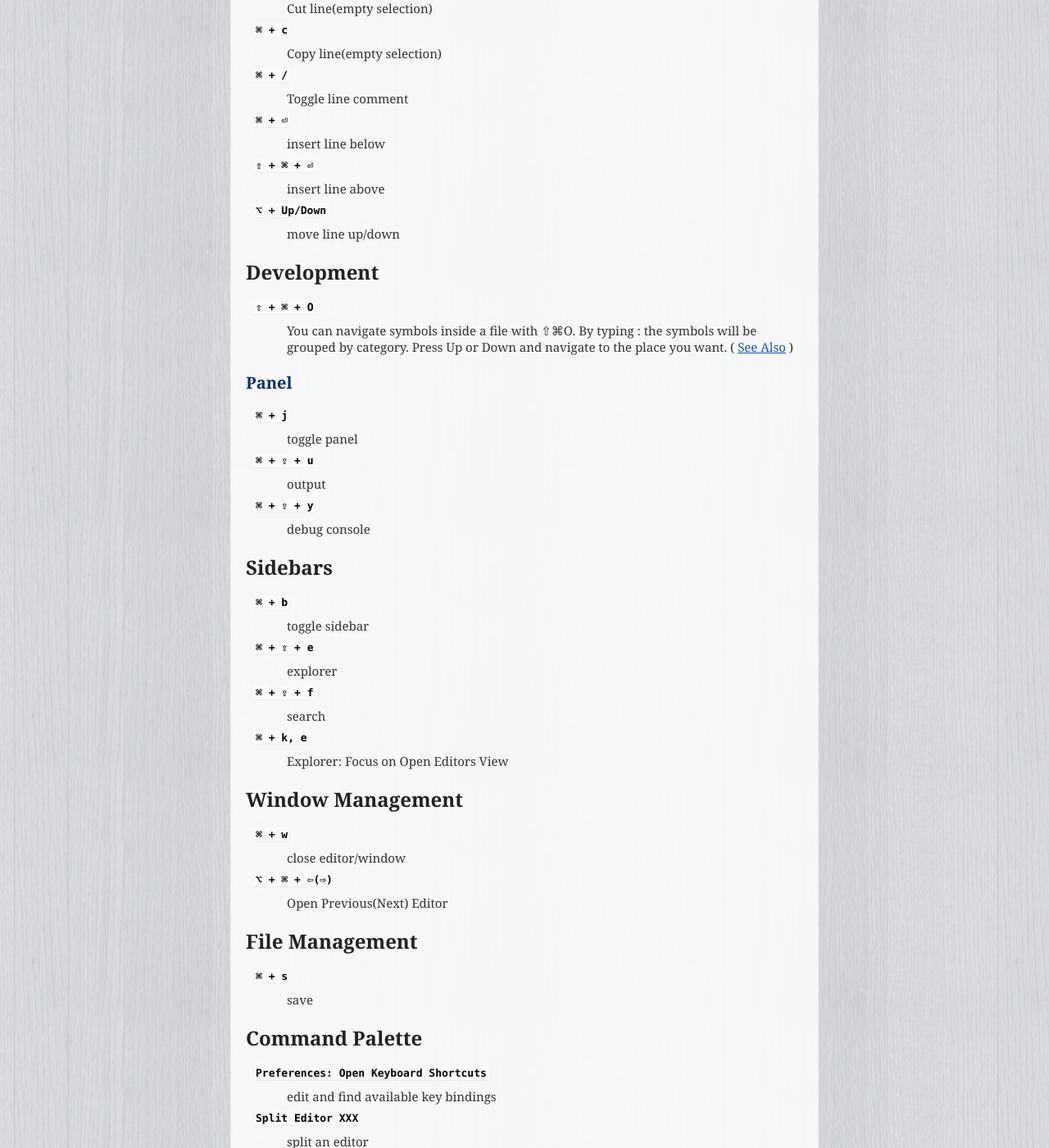
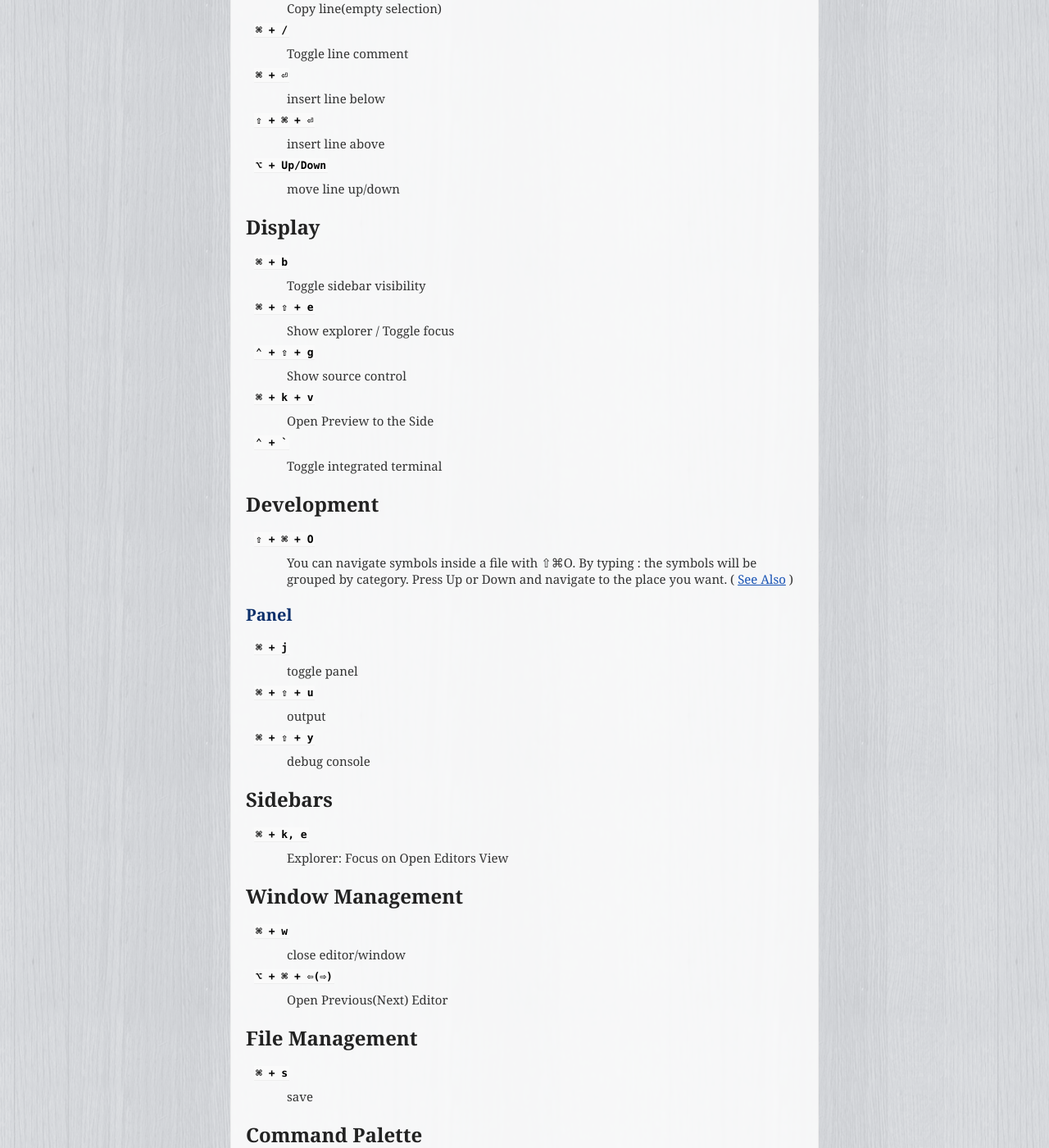
Before and after one commit to uraitakahito/shortcuts, a Sphinx documentation site: the page built from source/vscode.rst, in a window 1280 px wide and 1400 px high, scrolled down 1272 px. Shown: the whole window at 82% size. Built offline with Sphinx 7.4.7, drawn with Linux system fonts in a browser that asks for light colours; some of the changed text lies outside the part shown.

Commit message:
Modify vscode shortcuts.

````diff
--- a/source/vscode.rst
+++ b/source/vscode.rst
@@ -77,6 +74,25 @@ Editing
 ``⌥ + Up/Down``
    move line up/down
 
+Display
+=========================
+
+``⌘ + b``
+   Toggle sidebar visibility
+
+``⌘ + ⇧ + e``
+   Show explorer / Toggle focus
+
+``⌃ + ⇧ + g``
+   Show source control
+
+``⌘ + k + v``
+   Open Preview to the Side
+
+``⌃ + ```
+   Toggle integrated terminal
+
+
 Development
 =========================
 
@@ -97,15 +113,6 @@ Panel
 
 Sidebars
 =========================
-
-``⌘ + b``
-   toggle sidebar
-
-``⌘ + ⇧ + e``
-   explorer
-
-``⌘ + ⇧ + f``
-   search
 
 ``⌘ + k, e``
    Explorer: Focus on Open Editors View
````
Also changed, not shown: other parts of source/vscode.rst (+0 -3 lines).
